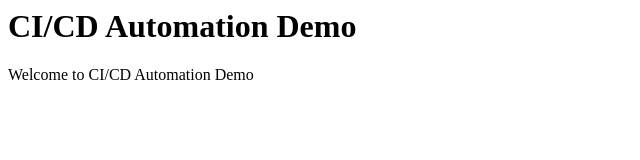
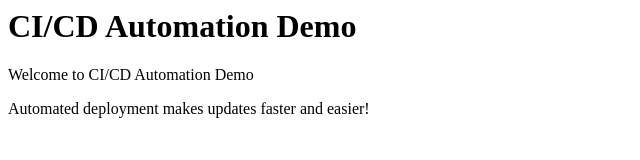
Before and after one commit to shahinaashru/cicd-project, a plain HTML site: page index.html in a window 1280 px wide. Shown: the whole page, without its empty margins (0-640 px from the left). Drawn offline with Linux system fonts and the light colour scheme.

Commit message:
changes has been added to index.html

```diff
--- a/index.html
+++ b/index.html
@@ -3,5 +3,9 @@
 <body>
 <h1>CI/CD Automation Demo</h1>
 <p>Welcome to CI/CD Automation Demo</p>
+
+<!-- Sentence for checking auto deployment using Jenkins CI/CD pipeline -->
+
+<p>Automated deployment makes updates faster and easier!</p>
 </body>
 </html>
```
